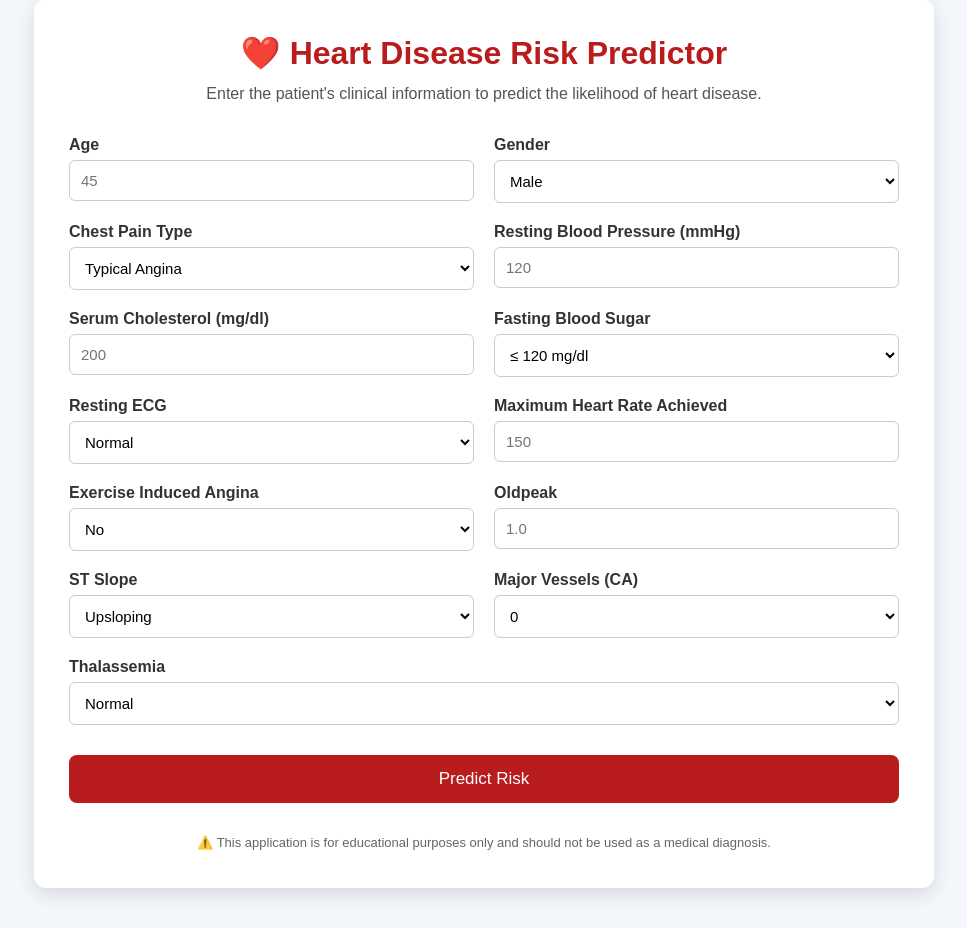
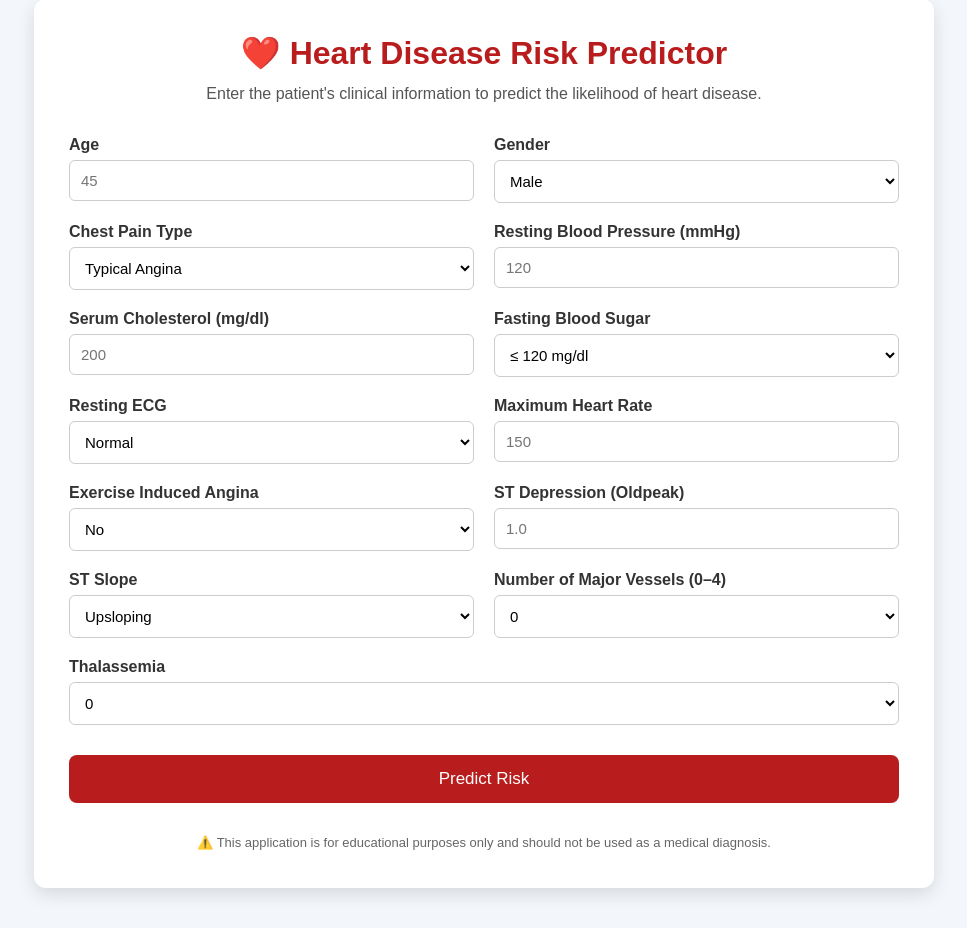
Before and after one commit to Sagar-projects803/Heart-Disease-Deployment, a Flask app: page / in a window 1280 px wide. Shown: the part 41-969 px from the top of the page, without its empty margins (156-1123 px from the left). Run offline with Flask 3, Linux system fonts and the light colour scheme; parts of the project's set-up code (start-up, migrations or seed data) failed here and were passed over.

Commit message:
Update index.html

```diff
--- a/templates/index.html
+++ b/templates/index.html
@@ -73,7 +73,7 @@
             </div>
 
             <div class="field">
-                <label>Maximum Heart Rate Achieved</label>
+                <label>Maximum Heart Rate</label>
                 <input type="number" name="thalach" placeholder="150" required>
             </div>
 
@@ -86,7 +86,7 @@
             </div>
 
             <div class="field">
-                <label>Oldpeak</label>
+                <label>ST Depression (Oldpeak)</label>
                 <input type="number" step="0.1" name="oldpeak" placeholder="1.0" required>
             </div>
 
@@ -100,7 +100,7 @@
             </div>
 
             <div class="field">
-                <label>Major Vessels (CA)</label>
+                <label>Number of Major Vessels (0–4)</label>
                 <select name="ca">
                     <option value="0">0</option>
                     <option value="1">1</option>
@@ -113,9 +113,10 @@
             <div class="field full">
                 <label>Thalassemia</label>
                 <select name="thal">
-                    <option value="1">Normal</option>
-                    <option value="2">Fixed Defect</option>
-                    <option value="3">Reversible Defect</option>
+                    <option value="0">0</option>
+                    <option value="1">1</option>
+                    <option value="2">2</option>
+                    <option value="3">3</option>
                 </select>
             </div>
 
```
